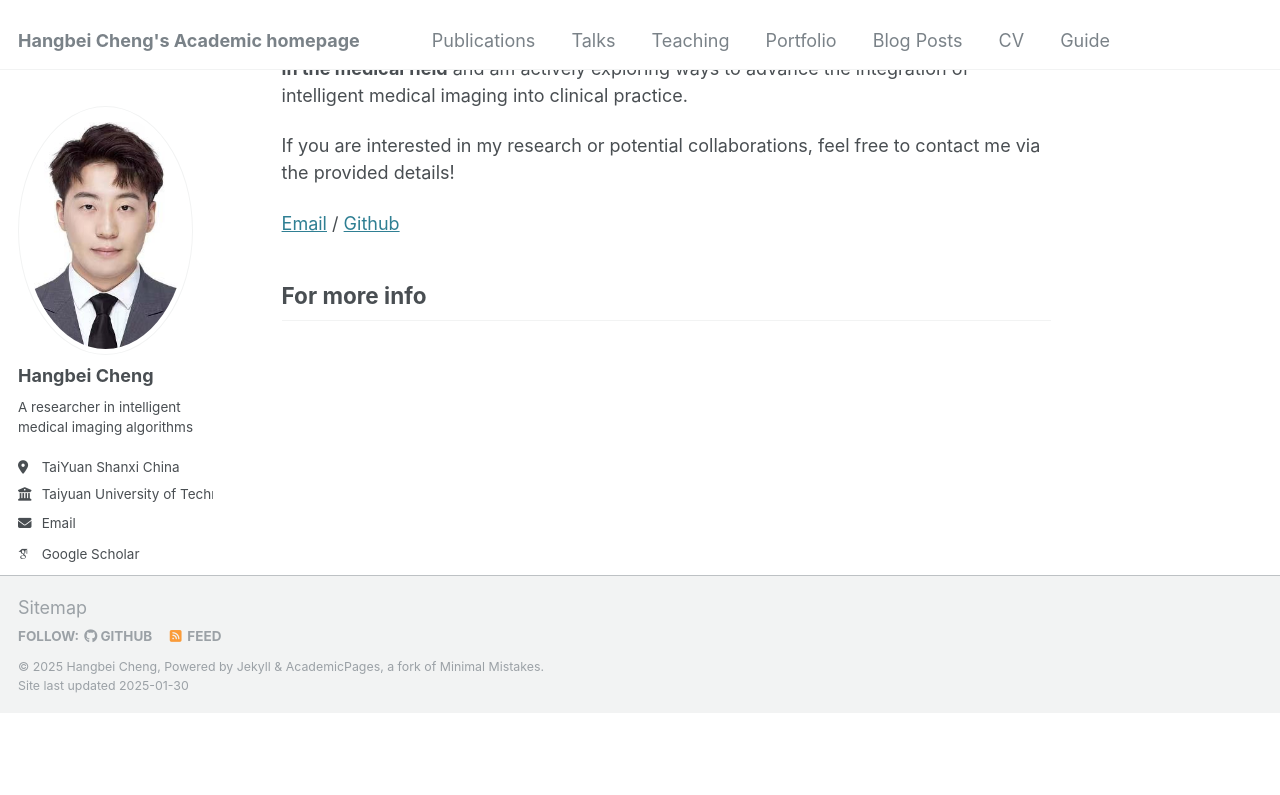
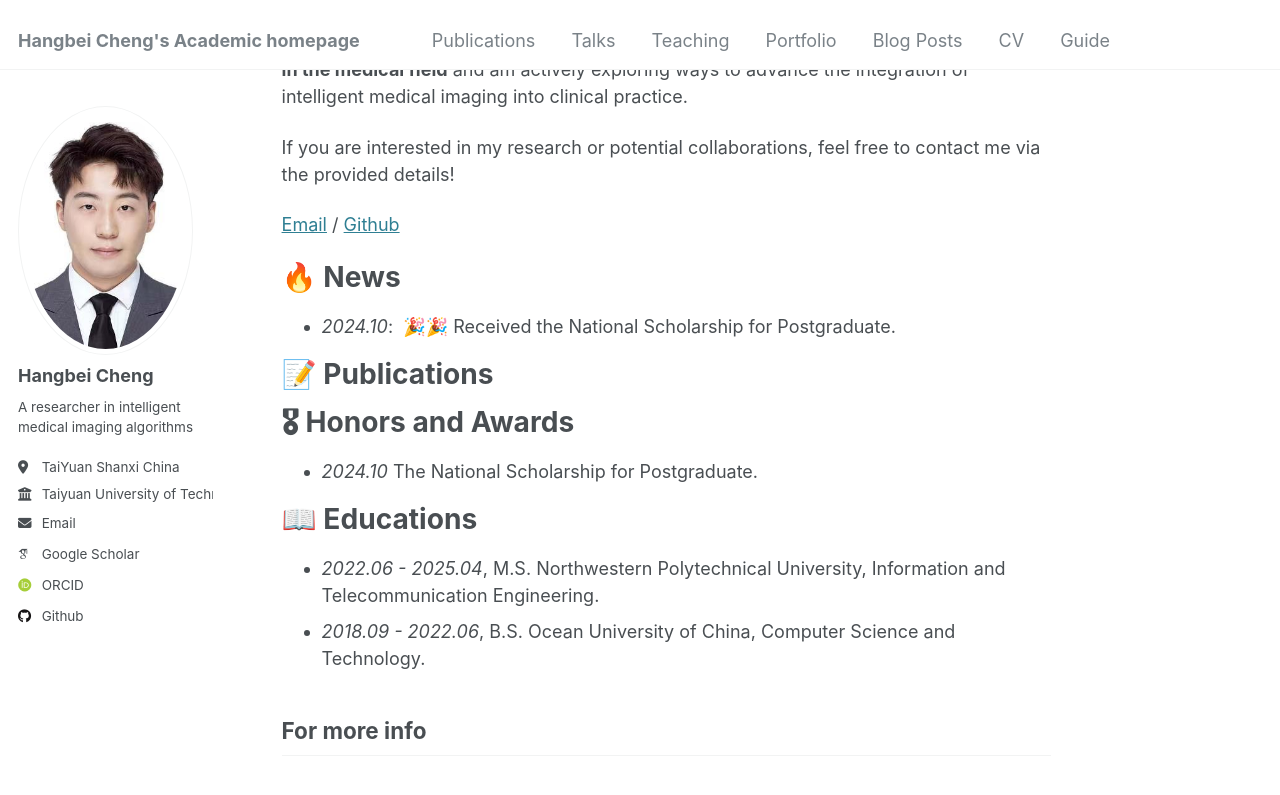
Before and after one commit to chenghangbei0702/chenghangbei0702.github.io, a Jekyll site: the page built from _pages/about.md, in a window 1280 px wide and 900 px high, scrolled down 710 px. Shown: the top 795 px of the window. Built offline with Jekyll 4.4.1, drawn with Linux system fonts in a browser that asks for light colours; some web fonts are replaced; before the commit the page ends 1423 px from its top, so only the background shows below that; some of the changed text lies outside the part shown.

Commit message:
Update about.md

```diff
--- a/_pages/about.md
+++ b/_pages/about.md
@@ -23,5 +23,23 @@ If you are interested in my research or potential collaborations, feel free to c
 
 [Email](chenghangbei0702@163.com) / [Github](https://github.com/chenghangbei0702)
 
+
+# 🔥 News
+
+- *2024.10*: &nbsp;🎉🎉 Received the National Scholarship for Postgraduate.
+
+
+# 📝 Publications
+
+# 🎖 Honors and Awards
+
+- *2024.10*  The National Scholarship for Postgraduate.
+
+
+# 📖 Educations
+
+- *2022.06 - 2025.04*, M.S. Northwestern Polytechnical University, Information and Telecommunication Engineering.
+- *2018.09 - 2022.06*, B.S. Ocean University of China, Computer Science and Technology.
+
 For more info
 ------
```
Also changed, not shown: other parts of _pages/about.md (+5 -5 lines).
